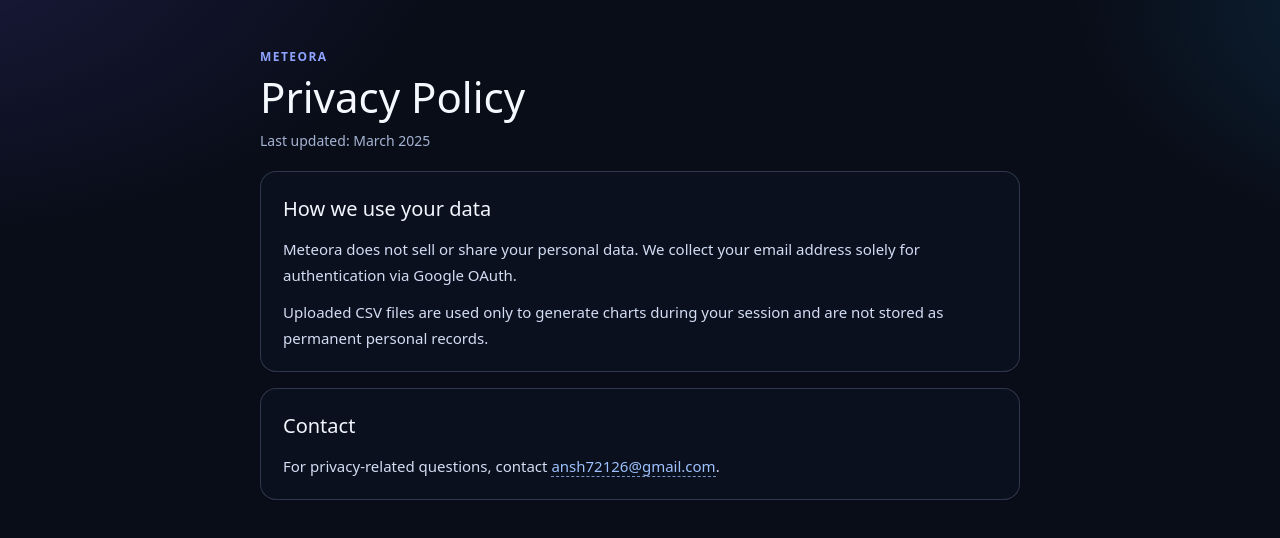
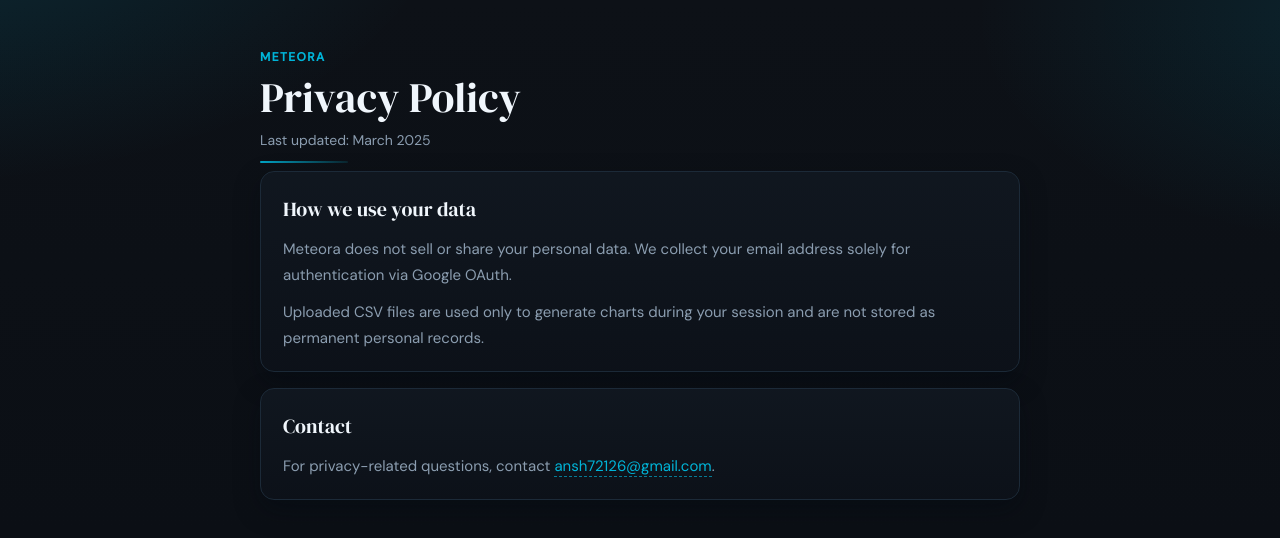
Before and after one commit to ansh72126/Meteora, a Next.js app in the folder frontend/: page /privacy in a window 1280 px wide. Shown: the top 538 px of the page. Built offline with nearby package versions, Linux system fonts and the light colour scheme.

Commit message:
Refactor privacy page CSS for improved styling and layout consistency. Updated gradients, colors, and added new header styles for better visual hierarchy.

```diff
--- a/frontend/src/app/privacy/page.css
+++ b/frontend/src/app/privacy/page.css
@@ -2,10 +2,11 @@
   min-height: 100vh;
   padding: 48px 20px 64px;
   background:
-    radial-gradient(900px 500px at -10% -10%, rgba(112, 99, 255, 0.18), transparent 65%),
-    radial-gradient(750px 420px at 120% 0%, rgba(39, 184, 255, 0.18), transparent 62%),
-    #090d18;
-  color: #e8edf8;
+    radial-gradient(860px 440px at -8% -12%, rgba(0, 180, 216, 0.16), transparent 64%),
+    radial-gradient(680px 380px at 108% 2%, rgba(0, 180, 216, 0.12), transparent 60%),
+    linear-gradient(180deg, #0d1117 0%, #0a0e14 100%);
+  color: #e8edf2;
+  font-family: "DM Sans", sans-serif;
 }
 
 .privacy-shell {
@@ -15,6 +16,18 @@
 
 .privacy-header {
   margin-bottom: 20px;
+  position: relative;
+}
+
+.privacy-header::after {
+  content: "";
+  position: absolute;
+  left: 0;
+  bottom: -12px;
+  width: 88px;
+  height: 2px;
+  border-radius: 999px;
+  background: linear-gradient(90deg, rgba(0, 180, 216, 0.9), rgba(0, 180, 216, 0.12));
 }
 
 .privacy-eyebrow {
@@ -23,42 +36,46 @@
   letter-spacing: 0.12em;
   font-size: 12px;
   font-weight: 700;
-  color: #8ea3ff;
+  color: #00b4d8;
 }
 
 .privacy-header h1 {
   margin: 0;
   font-size: clamp(30px, 5vw, 42px);
   line-height: 1.1;
-  color: #f6f8ff;
+  color: #f0f6fc;
+  font-family: "DM Serif Display", serif;
 }
 
 .privacy-updated {
   margin: 10px 0 0;
   font-size: 14px;
-  color: #a5b3d2;
+  color: #8b9db0;
 }
 
 .privacy-card {
   margin-top: 16px;
   padding: 22px 22px 20px;
-  border-radius: 16px;
-  border: 1px solid rgba(143, 158, 197, 0.28);
-  background: rgba(12, 18, 33, 0.72);
+  border-radius: 14px;
+  border: 1px solid #1c2a38;
+  background:
+    linear-gradient(180deg, rgba(17, 24, 32, 0.95) 0%, rgba(13, 18, 25, 0.95) 100%);
+  box-shadow: 0 10px 26px rgba(2, 8, 18, 0.35);
   backdrop-filter: blur(4px);
 }
 
 .privacy-card h2 {
   margin: 0 0 12px;
   font-size: 20px;
-  color: #f2f6ff;
+  color: #f0f6fc;
+  font-family: "DM Serif Display", serif;
 }
 
 .privacy-card p {
   margin: 0 0 10px;
   font-size: 15px;
   line-height: 1.75;
-  color: #d3ddf4;
+  color: #8b9db0;
 }
 
 .privacy-card p:last-child {
@@ -66,13 +83,15 @@
 }
 
 .privacy-card a {
-  color: #9ec2ff;
+  color: #00b4d8;
   text-decoration: none;
-  border-bottom: 1px dashed rgba(158, 194, 255, 0.75);
+  border-bottom: 1px dashed rgba(0, 180, 216, 0.65);
+  transition: color 180ms ease, border-color 180ms ease;
 }
 
 .privacy-card a:hover {
-  color: #bfd6ff;
+  color: #30cae8;
+  border-color: rgba(48, 202, 232, 0.8);
 }
 
 @media (max-width: 640px) {
```
